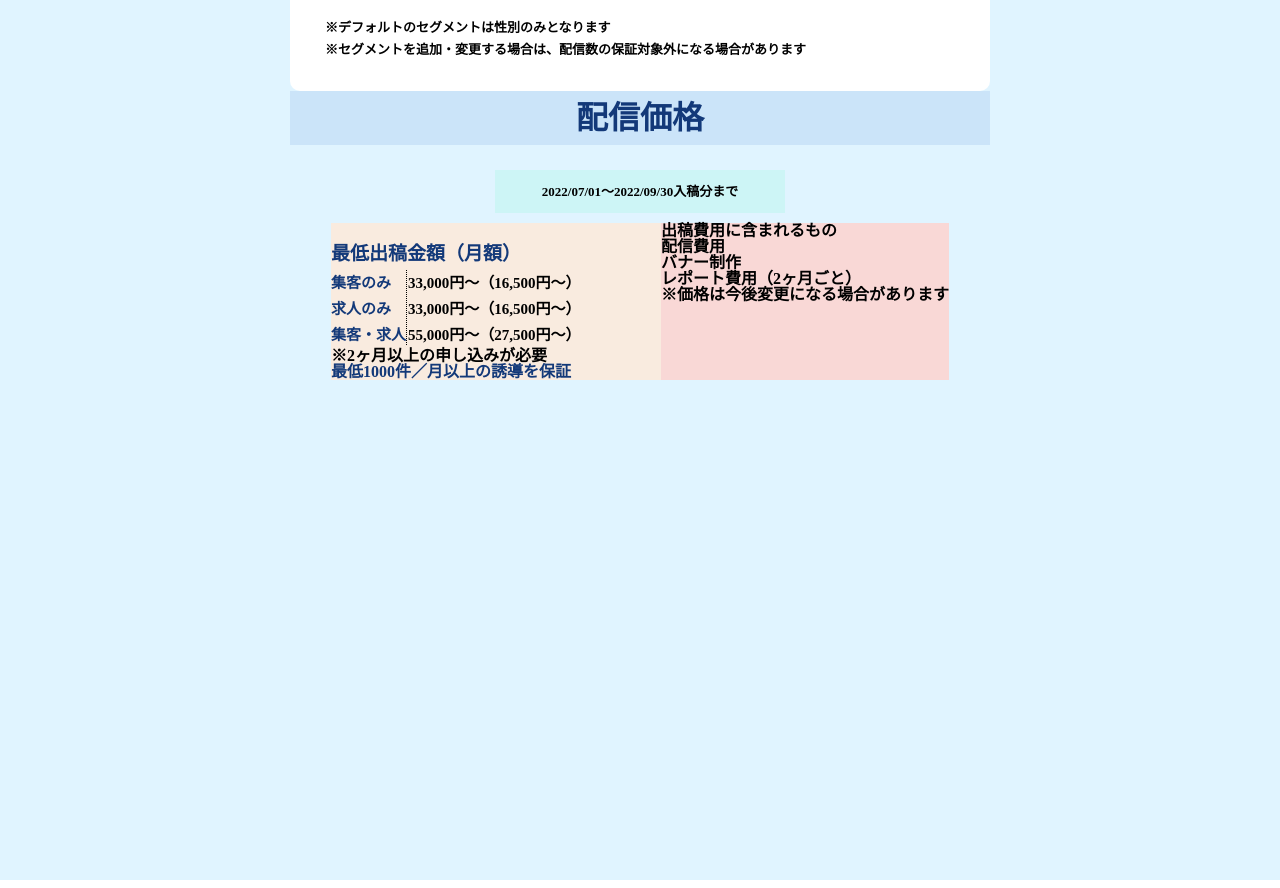
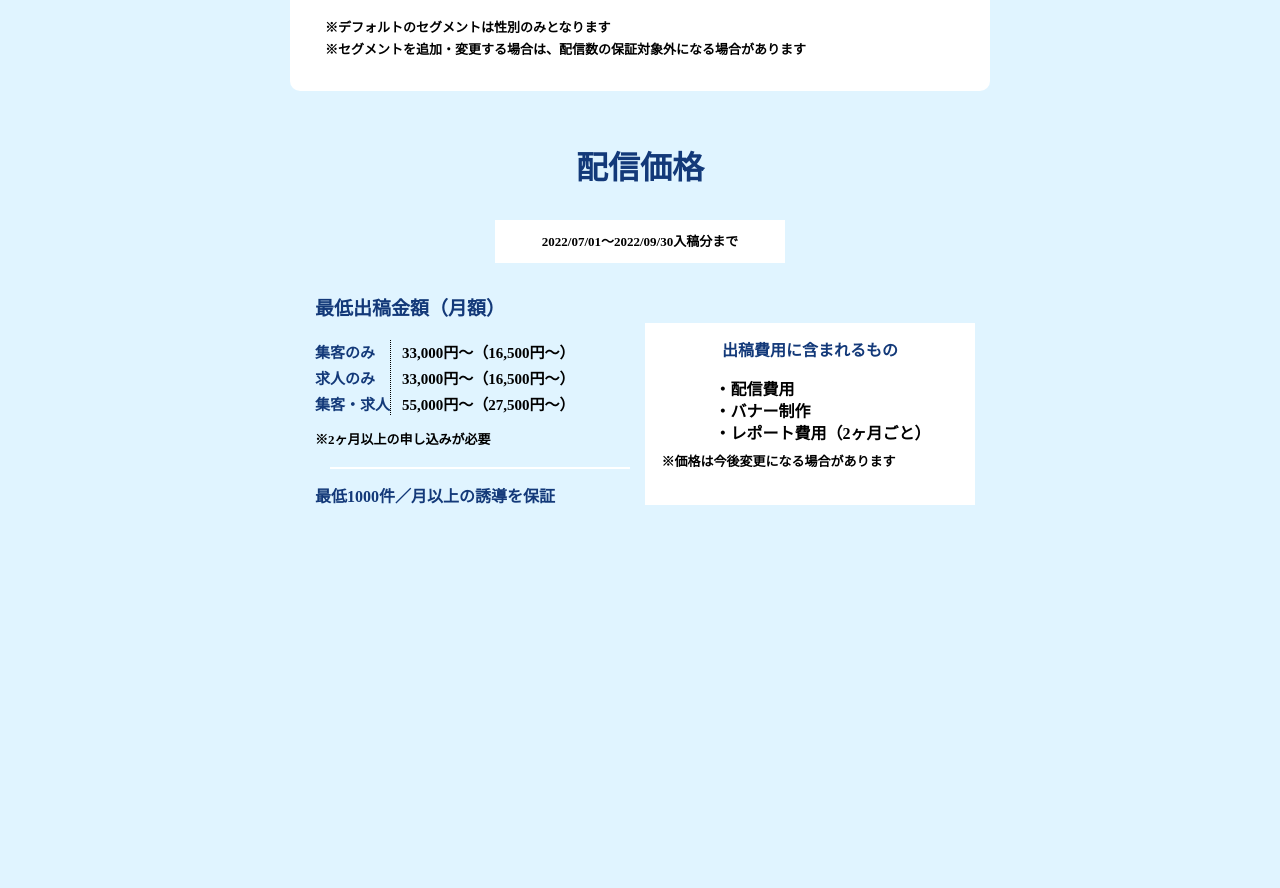
Before and after one commit to shimamaru/a-tetch-html-, a website: page html/segment.html in a window 1280 px wide. Shown: the part 875-1763 px from the top of the page. Drawn offline with Linux system fonts and the light colour scheme.

Commit message:
segmentの完成

```diff
--- a/html/segment.html
+++ b/html/segment.html
@@ -51,7 +51,7 @@
             </p>
           </div>
         </div>
-        <div class="price">
+        <div class="price__wrap">
           <div class="price__text">
             <h2 class="price__title">配信価格</h2>
             <p class="price__desc">2022/07/01〜2022/09/30⼊稿分まで</p>
@@ -74,17 +74,22 @@
                   </p>
                 </div>
                 <p class="month__caution">※2ヶ月以上の申し込みが必要</p>
+                <div class="white__line"></div>
                 <p class="garan">最低1000件／⽉以上の誘導を保証</p>
               </div>
             </div>
             <div class="price__content__right">
-              <h3 class="right__title">出稿費⽤に含まれるもの</h3>
-              <ul>
-                <li>配信費⽤</li>
-                <li>バナー制作</li>
-                <li>レポート費⽤（2ヶ⽉ごと）</li>
-              </ul>
-              <p class="right__caution">※価格は今後変更になる場合があります</p>
+              <div class="price__content__right__inner">
+                <h3 class="right__title">出稿費⽤に含まれるもの</h3>
+                <ul>
+                  <li>・配信費⽤</li>
+                  <li>・バナー制作</li>
+                  <li>・レポート費⽤（2ヶ⽉ごと）</li>
+                </ul>
+                <p class="right__caution">
+                  ※価格は今後変更になる場合があります
+                </p>
+              </div>
             </div>
           </div>
         </div>
--- a/scss/segment.scss
+++ b/scss/segment.scss
@@ -90,7 +90,9 @@
       }
     }
 
-    .price {
+    .price__wrap {
+      margin-top: 50px;
+      font-weight: bold;
       .price__text {
         .price__title {
           font-size: 32px;
@@ -98,7 +100,8 @@
           line-height: 54px;
           text-align: center;
           color: $blue;
-          background-color: $blue-pale;
+          // background-color: $blue-pale;
+
           @media (max-width: $breakpoint-lg) {
             font-size: 25px;
             line-height: 43px;
@@ -107,7 +110,8 @@
         .price__desc {
           text-align: center;
           margin: 0 auto;
-          background-color: $green-pale;
+          // background-color: $green-pale;
+          background-color: $white;
           font-size: 13px;
           line-height: 13px;
           width: 290px;
@@ -127,8 +131,10 @@
           width: 100%;
           max-width: 330px;
           text-align-last: left;
+          padding-left: 10px;
+          padding-top: 5px;
           color: $blue;
-          background-color: $orange-pale;
+          // background-color: $orange-pale;
           .price__item {
             margin-top: 15px;
             .price__item__subtitile {
@@ -136,11 +142,10 @@
               line-height: 32px;
             }
             .price__item__works {
+              margin-top: 15px;
               display: flex;
               font-size: 15px;
               line-height: 26px;
-              .month {
-              }
               .line {
                 width: 1px;
                 height: 75px;
@@ -148,16 +153,52 @@
               }
               .price {
                 color: $black;
+                padding-left: 10px;
               }
             }
             .month__caution {
               color: $black;
+              margin-top: 15px;
+              font-size: 13px;
+            }
+            .white__line {
+              margin: 20px auto;
+              height: 1px;
+              width: 300px;
+              border-bottom: 2px solid #fff;
             }
           }
         }
 
         .price__content__right {
-          background-color: $red-pale;
+          margin-top: 50px;
+          // background-color: $red-pale;
+          background-color: $white;
+          width: 100%;
+          max-width: 330px;
+          padding: 20px 0;
+        }
+
+        .price__content__right__inner {
+          width: 100%;
+          margin: 0 auto;
+          width: 90%;
+          .right__title {
+            text-align: center;
+            color: $blue;
+          }
+          .right__caution {
+            color: $black;
+            font-size: 13px;
+            margin-top: 10px;
+          }
+          ul {
+            padding-top: 20px;
+            padding-left: 50px;
+            li {
+              padding: 3px;
+            }
+          }
         }
       }
     }
```
Also changed, not shown: css/segment.css, 1 other file.
